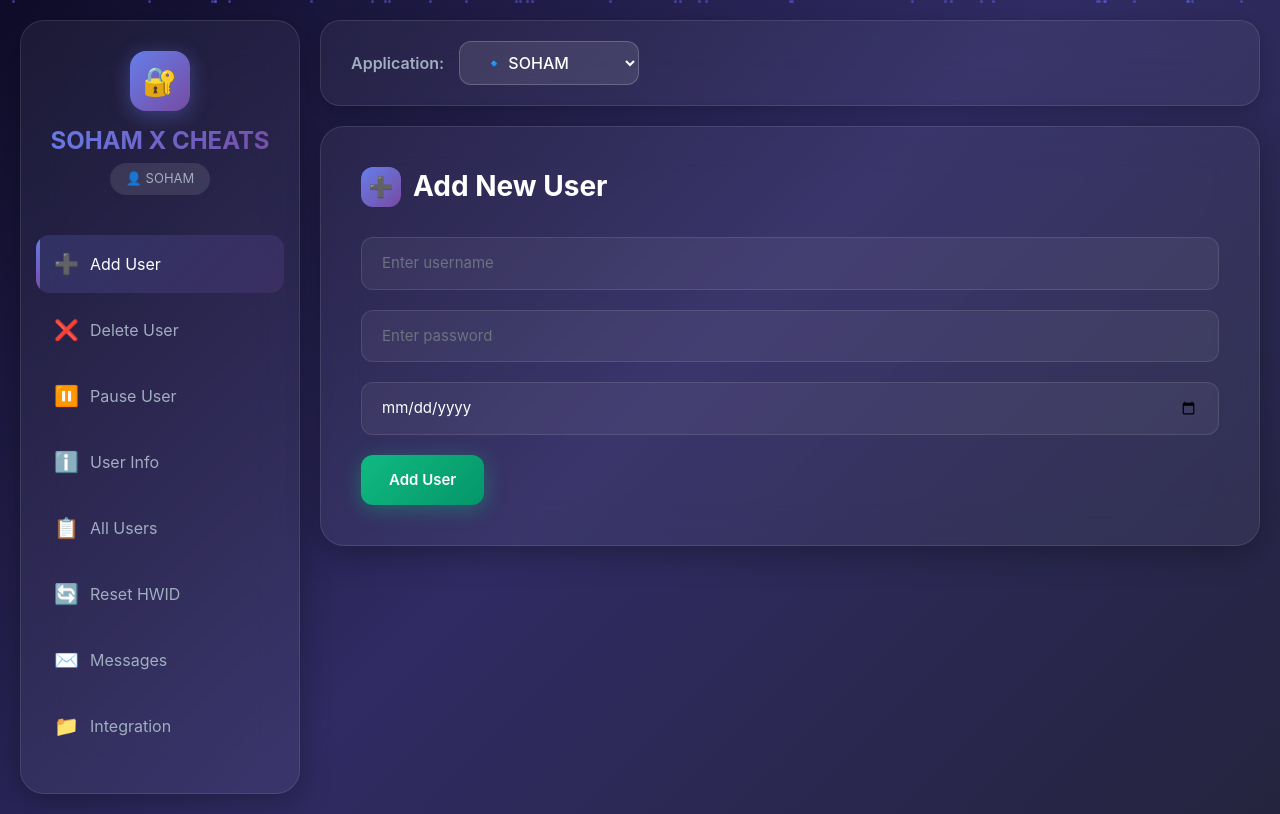
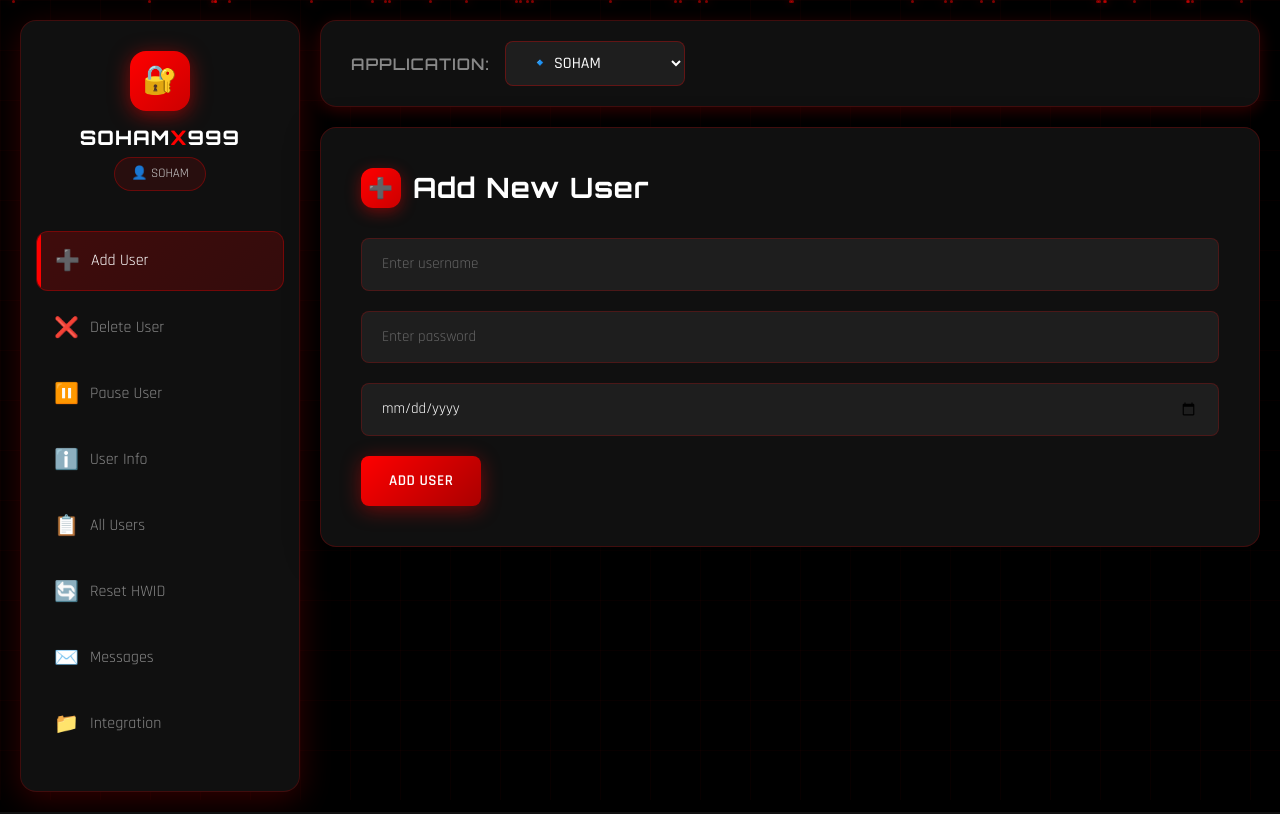
Before and after one commit to golushreya54-web/sohamxauth, a Flask app: page / in a window 1280 px wide. Run offline with Flask 3, Linux system fonts and the light colour scheme; the visitor is signed in with stand-in values (Sample User, id 1).

Commit message:
Update index.html

```diff
--- a/templates/index.html
+++ b/templates/index.html
@@ -3,17 +3,35 @@
 <head>
   <meta charset="UTF-8">
   <meta name="viewport" content="width=device-width, initial-scale=1.0">
-  <title>SOHAM AUTH Dashboard</title>
+  <title>SOHAM X 999 Dashboard</title>
   <link href="https://cdn.jsdelivr.net/npm/bootstrap@5.3.0/dist/css/bootstrap.min.css" rel="stylesheet">
+  <link href="https://fonts.googleapis.com/css2?family=Orbitron:wght@400;500;600;700;800;900&family=Rajdhani:wght@300;400;500;600;700&display=swap" rel="stylesheet">
   <style>
     * { margin: 0; padding: 0; box-sizing: border-box; }
 
     body {
-      font-family: 'Inter', -apple-system, BlinkMacSystemFont, 'Segoe UI', sans-serif;
-      background: linear-gradient(135deg, #0f0c29 0%, #302b63 50%, #24243e 100%);
+      font-family: 'Rajdhani', sans-serif;
+      background: #000000;
       min-height: 100vh;
       color: #fff;
       overflow-x: hidden;
+      position: relative;
+    }
+
+    /* Grid background effect */
+    body::before {
+      content: '';
+      position: fixed;
+      top: 0;
+      left: 0;
+      width: 100%;
+      height: 100%;
+      background-image:
+        linear-gradient(rgba(255, 0, 0, 0.03) 1px, transparent 1px),
+        linear-gradient(90deg, rgba(255, 0, 0, 0.03) 1px, transparent 1px);
+      background-size: 50px 50px;
+      z-index: 0;
+      pointer-events: none;
     }
 
     /* Animated Background Particles */
@@ -32,9 +50,10 @@
       position: absolute;
       width: 3px;
       height: 3px;
-      background: rgba(99, 102, 241, 0.5);
+      background: rgba(255, 0, 0, 0.5);
       border-radius: 50%;
       animation: float 20s infinite;
+      box-shadow: 0 0 10px rgba(255, 0, 0, 0.5);
     }
 
     @keyframes float {
@@ -57,12 +76,12 @@
     /* Modern Sidebar */
     .neo-sidebar {
       width: 280px;
-      background: rgba(255, 255, 255, 0.05);
+      background: rgba(20, 20, 20, 0.8);
       backdrop-filter: blur(20px);
-      border: 1px solid rgba(255, 255, 255, 0.1);
-      border-radius: 24px;
+      border: 1px solid rgba(255, 0, 0, 0.2);
+      border-radius: 16px;
       padding: 30px 0;
-      box-shadow: 0 8px 32px rgba(0, 0, 0, 0.3);
+      box-shadow: 0 8px 32px rgba(255, 0, 0, 0.2);
       height: fit-content;
       position: sticky;
       top: 20px;
@@ -77,32 +96,37 @@
     .logo-icon {
       width: 60px;
       height: 60px;
-      background: linear-gradient(135deg, #667eea 0%, #764ba2 100%);
+      background: linear-gradient(135deg, #ff0000 0%, #cc0000 100%);
       border-radius: 16px;
       display: inline-flex;
       align-items: center;
       justify-content: center;
       font-size: 28px;
       margin-bottom: 12px;
-      box-shadow: 0 4px 20px rgba(102, 126, 234, 0.4);
+      box-shadow: 0 4px 20px rgba(255, 0, 0, 0.5);
     }
 
     .logo-text {
-      font-size: 24px;
-      font-weight: 700;
-      background: linear-gradient(135deg, #667eea 0%, #764ba2 100%);
-      -webkit-background-clip: text;
-      -webkit-text-fill-color: transparent;
+      font-family: 'Orbitron', sans-serif;
+      font-size: 20px;
+      font-weight: 800;
+      color: #ffffff;
       margin-bottom: 4px;
+      letter-spacing: 1px;
+    }
+
+    .logo-text .x {
+      color: #ff0000;
     }
 
     .user-badge {
       display: inline-block;
       padding: 6px 16px;
-      background: rgba(255, 255, 255, 0.1);
+      background: rgba(255, 0, 0, 0.1);
+      border: 1px solid rgba(255, 0, 0, 0.3);
       border-radius: 20px;
       font-size: 13px;
-      color: #a0aec0;
+      color: #cccccc;
     }
 
     .nav-menu {
@@ -114,10 +138,10 @@
       align-items: center;
       padding: 14px 18px;
       margin: 8px 0;
-      border-radius: 14px;
+      border-radius: 12px;
       cursor: pointer;
       transition: all 0.3s cubic-bezier(0.4, 0, 0.2, 1);
-      color: #a0aec0;
+      color: #888888;
       text-decoration: none;
       position: relative;
       overflow: hidden;
@@ -130,20 +154,21 @@
       top: 0;
       width: 4px;
       height: 100%;
-      background: linear-gradient(135deg, #667eea 0%, #764ba2 100%);
+      background: #ff0000;
       transform: scaleY(0);
       transition: transform 0.3s;
     }
 
     .nav-item:hover {
-      background: rgba(255, 255, 255, 0.08);
+      background: rgba(255, 0, 0, 0.1);
       color: #fff;
       transform: translateX(4px);
     }
 
     .nav-item.active {
-      background: linear-gradient(135deg, rgba(102, 126, 234, 0.2) 0%, rgba(118, 75, 162, 0.2) 100%);
+      background: linear-gradient(135deg, rgba(255, 0, 0, 0.2) 0%, rgba(200, 0, 0, 0.2) 100%);
       color: #fff;
+      border: 1px solid rgba(255, 0, 0, 0.3);
     }
 
     .nav-item.active::before {
@@ -166,15 +191,15 @@
 
     /* Top Bar with App Selector */
     .top-bar {
-      background: rgba(255, 255, 255, 0.05);
+      background: rgba(20, 20, 20, 0.8);
       backdrop-filter: blur(20px);
-      border: 1px solid rgba(255, 255, 255, 0.1);
-      border-radius: 20px;
+      border: 1px solid rgba(255, 0, 0, 0.2);
+      border-radius: 16px;
       padding: 20px 30px;
       display: flex;
       justify-content: space-between;
       align-items: center;
-      box-shadow: 0 4px 16px rgba(0, 0, 0, 0.2);
+      box-shadow: 0 4px 16px rgba(255, 0, 0, 0.2);
     }
 
     .app-selector-wrapper {
@@ -185,40 +210,43 @@
 
     .app-label {
       font-weight: 600;
-      color: #a0aec0;
+      color: #888888;
+      font-family: 'Orbitron', sans-serif;
+      letter-spacing: 1px;
     }
 
     .neo-select {
-      background: rgba(255, 255, 255, 0.1);
-      border: 1px solid rgba(255, 255, 255, 0.2);
+      background: rgba(40, 40, 40, 0.6);
+      border: 1px solid rgba(255, 0, 0, 0.3);
       color: #fff;
       padding: 10px 20px;
-      border-radius: 12px;
+      border-radius: 8px;
       font-weight: 500;
       cursor: pointer;
       transition: all 0.3s;
       min-width: 180px;
+      font-family: 'Rajdhani', sans-serif;
     }
 
     .neo-select:focus {
       outline: none;
-      border-color: #667eea;
-      box-shadow: 0 0 0 4px rgba(102, 126, 234, 0.1);
+      border-color: #ff0000;
+      box-shadow: 0 0 0 4px rgba(255, 0, 0, 0.1);
     }
 
     .neo-select option {
-      background: #1a1a2e;
+      background: #1a1a1a;
       color: #fff;
     }
 
     /* Content Card */
     .content-card {
-      background: rgba(255, 255, 255, 0.05);
+      background: rgba(20, 20, 20, 0.8);
       backdrop-filter: blur(20px);
-      border: 1px solid rgba(255, 255, 255, 0.1);
-      border-radius: 24px;
+      border: 1px solid rgba(255, 0, 0, 0.2);
+      border-radius: 16px;
       padding: 40px;
-      box-shadow: 0 8px 32px rgba(0, 0, 0, 0.3);
+      box-shadow: 0 8px 32px rgba(0, 0, 0, 0.5);
       display: none;
     }
 
@@ -233,65 +261,69 @@
     }
 
     .section-title {
+      font-family: 'Orbitron', sans-serif;
       font-size: 28px;
       font-weight: 700;
       margin-bottom: 30px;
       display: flex;
       align-items: center;
       gap: 12px;
+      letter-spacing: 1px;
     }
 
     .title-icon {
       width: 40px;
       height: 40px;
-      background: linear-gradient(135deg, #667eea 0%, #764ba2 100%);
+      background: linear-gradient(135deg, #ff0000 0%, #cc0000 100%);
       border-radius: 12px;
       display: flex;
       align-items: center;
       justify-content: center;
       font-size: 20px;
+      box-shadow: 0 4px 15px rgba(255, 0, 0, 0.4);
     }
 
     /* Modern Form Elements */
     .neo-input {
-      background: rgba(255, 255, 255, 0.05);
-      border: 1px solid rgba(255, 255, 255, 0.1);
+      background: rgba(40, 40, 40, 0.6);
+      border: 1px solid rgba(255, 0, 0, 0.2);
       color: #fff;
       padding: 14px 20px;
-      border-radius: 12px;
+      border-radius: 8px;
       width: 100%;
       transition: all 0.3s;
       font-size: 15px;
+      font-family: 'Rajdhani', sans-serif;
     }
 
     .neo-input:focus {
       outline: none;
-      border-color: #667eea;
-      box-shadow: 0 0 0 4px rgba(102, 126, 234, 0.1);
-      background: rgba(255, 255, 255, 0.08);
+      border-color: #ff0000;
+      box-shadow: 0 0 0 4px rgba(255, 0, 0, 0.1);
+      background: rgba(40, 40, 40, 0.9);
     }
 
     .neo-input::placeholder {
-      color: #6b7280;
+      color: #666666;
     }
 
     .neo-textarea {
-      background: rgba(255, 255, 255, 0.05);
-      border: 1px solid rgba(255, 255, 255, 0.1);
+      background: rgba(40, 40, 40, 0.6);
+      border: 1px solid rgba(255, 0, 0, 0.2);
       color: #fff;
       padding: 14px 20px;
-      border-radius: 12px;
+      border-radius: 8px;
       width: 100%;
       resize: vertical;
       transition: all 0.3s;
-      font-family: inherit;
+      font-family: 'Rajdhani', sans-serif;
     }
 
     .neo-textarea:focus {
       outline: none;
-      border-color: #667eea;
-      box-shadow: 0 0 0 4px rgba(102, 126, 234, 0.1);
-      background: rgba(255, 255, 255, 0.08);
+      border-color: #ff0000;
+      box-shadow: 0 0 0 4px rgba(255, 0, 0, 0.1);
+      background: rgba(40, 40, 40, 0.9);
     }
 
     .form-group {
@@ -301,7 +333,7 @@
     /* Gradient Buttons */
     .neo-btn {
       padding: 14px 28px;
-      border-radius: 12px;
+      border-radius: 8px;
       border: none;
       font-weight: 600;
       cursor: pointer;
@@ -309,6 +341,9 @@
       font-size: 15px;
       position: relative;
       overflow: hidden;
+      font-family: 'Rajdhani', sans-serif;
+      text-transform: uppercase;
+      letter-spacing: 0.5px;
     }
 
     .neo-btn::before {
@@ -327,60 +362,61 @@
     }
 
     .btn-primary {
-      background: linear-gradient(135deg, #667eea 0%, #764ba2 100%);
+      background: linear-gradient(135deg, #ff0000 0%, #cc0000 100%);
       color: #fff;
-      box-shadow: 0 4px 20px rgba(102, 126, 234, 0.4);
+      box-shadow: 0 4px 20px rgba(255, 0, 0, 0.4);
     }
 
     .btn-primary:hover {
       transform: translateY(-2px);
-      box-shadow: 0 6px 25px rgba(102, 126, 234, 0.6);
+      box-shadow: 0 6px 25px rgba(255, 0, 0, 0.6);
     }
 
     .btn-success {
-      background: linear-gradient(135deg, #10b981 0%, #059669 100%);
+      background: linear-gradient(135deg, #ff0000 0%, #aa0000 100%);
       color: #fff;
-      box-shadow: 0 4px 20px rgba(16, 185, 129, 0.4);
+      box-shadow: 0 4px 20px rgba(255, 0, 0, 0.4);
     }
 
     .btn-success:hover {
       transform: translateY(-2px);
-      box-shadow: 0 6px 25px rgba(16, 185, 129, 0.6);
+      box-shadow: 0 6px 25px rgba(255, 0, 0, 0.6);
     }
 
     .btn-danger {
-      background: linear-gradient(135deg, #ef4444 0%, #dc2626 100%);
+      background: linear-gradient(135deg, #990000 0%, #660000 100%);
       color: #fff;
-      box-shadow: 0 4px 20px rgba(239, 68, 68, 0.4);
+      box-shadow: 0 4px 20px rgba(153, 0, 0, 0.4);
     }
 
     .btn-danger:hover {
       transform: translateY(-2px);
-      box-shadow: 0 6px 25px rgba(239, 68, 68, 0.6);
+      box-shadow: 0 6px 25px rgba(153, 0, 0, 0.6);
     }
 
     .btn-warning {
-      background: linear-gradient(135deg, #f59e0b 0%, #d97706 100%);
+      background: linear-gradient(135deg, #ff3333 0%, #cc0000 100%);
       color: #fff;
-      box-shadow: 0 4px 20px rgba(245, 158, 11, 0.4);
+      box-shadow: 0 4px 20px rgba(255, 51, 51, 0.4);
     }
 
     .btn-secondary {
       background: rgba(255, 255, 255, 0.1);
       color: #fff;
-      border: 1px solid rgba(255, 255, 255, 0.2);
+      border: 1px solid rgba(255, 0, 0, 0.3);
     }
 
     .btn-secondary:hover {
-      background: rgba(255, 255, 255, 0.15);
+      background: rgba(255, 0, 0, 0.1);
+      border-color: rgba(255, 0, 0, 0.5);
     }
 
     /* Modern Table */
     .neo-table-wrapper {
-      background: rgba(255, 255, 255, 0.03);
-      border-radius: 16px;
+      background: rgba(20, 20, 20, 0.6);
+      border-radius: 12px;
       overflow: hidden;
-      border: 1px solid rgba(255, 255, 255, 0.1);
+      border: 1px solid rgba(255, 0, 0, 0.2);
     }
 
     .neo-table {
@@ -601,17 +638,17 @@
     }
 
     ::-webkit-scrollbar-track {
-      background: rgba(255, 255, 255, 0.05);
+      background: rgba(255, 0, 0, 0.05);
       border-radius: 10px;
     }
 
     ::-webkit-scrollbar-thumb {
-      background: rgba(255, 255, 255, 0.2);
+      background: rgba(255, 0, 0, 0.3);
       border-radius: 10px;
     }
 
     ::-webkit-scrollbar-thumb:hover {
-      background: rgba(255, 255, 255, 0.3);
+      background: rgba(255, 0, 0, 0.5);
     }
 
     /* Responsive */
@@ -637,7 +674,7 @@
     <div class="neo-sidebar">
       <div class="logo-section">
         <div class="logo-icon">🔐</div>
-        <div class="logo-text">SOHAM X CHEATS</div>
+        <div class="logo-text">SOHAM<span class="x">X</span>999</div>
         <span class="user-badge">👤 SOHAM</span>
       </div>
 
@@ -682,7 +719,7 @@
       <!-- Top Bar -->
       <div class="top-bar">
         <div class="app-selector-wrapper">
-          <span class="app-label">Application:</span>
+          <span class="app-label">APPLICATION:</span>
           <select class="neo-select" id="appSelect" onchange="refreshUsers()">
             <option value="SAGAR">🔹 SOHAM</option>
             <option value="ADMIN">👑 ADMIN</option>
@@ -857,7 +894,7 @@ else
 
         <div class="dev-badge">👨‍💻 Developer: SOHAM</div>
         <br>
-        <a href="/static/HydraAuth.cs" download class="neo-btn btn-success">⬇️ Download SOHAMX CHEATS.cs</a>
+        <a href="/static/HydraAuth.cs" download class="neo-btn btn-success">⬇️ Download SOHAM X 999.cs</a>
       </div>
     </div>
   </div>
@@ -1111,7 +1148,7 @@ else
             box.appendChild(div);
           });
         } else {
-          box.innerHTML = '<p style="text-align: center; color: #6b7280;">No messages found</p>';
+          box.innerHTML = '<p style="text-align: center; color: #666666;">No messages found</p>';
         }
       });
     }
```
Also changed, not shown: other parts of templates/index.html (+36 -35 lines).
